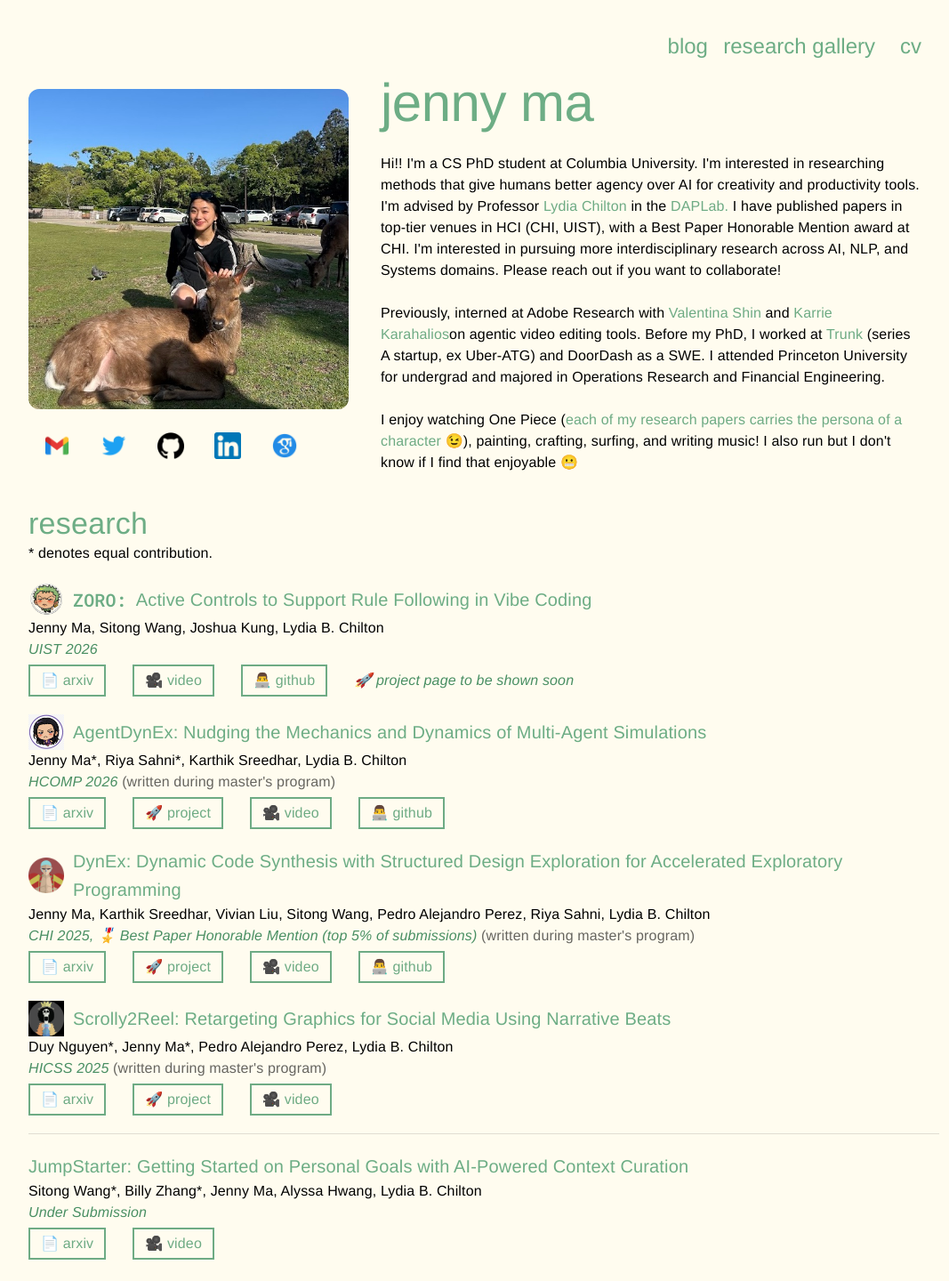
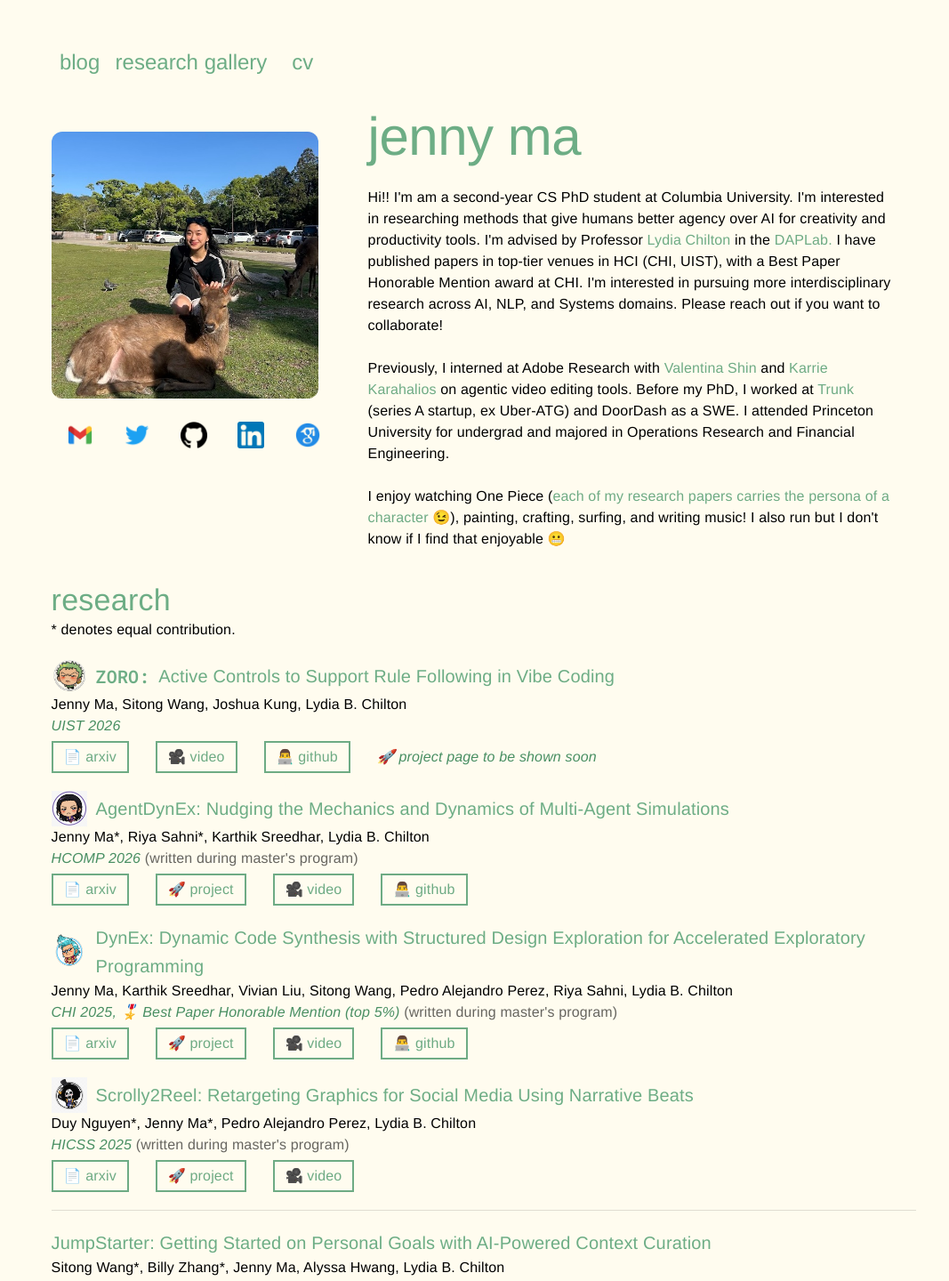
Before and after one commit to jennygzma/jennygzma.github.io, a React (Create React App) app: page /cv.pdf in a window 1280 px wide. Shown: the top 1440 px of the page at 89% size, without its empty margins (96-1163 px from the left). Built offline with nearby package versions, Linux system fonts and the light colour scheme.

Commit message:
small things

```diff
--- a/src/App.js
+++ b/src/App.js
@@ -11,7 +11,7 @@ function App() {
       <Stack
         spacing="12px"
         sx={{
-          mx: { xs: "4%", sm: "6%", md: "8%", lg: "10%" },
+          mx: { xs: "6%", sm: "8%", md: "10%", lg: "12%" },
           maxWidth: "100%",
           justifyContent: "center",
           paddingBottom: { xs: "50px", md: "100px" },
--- a/src/components/About.js
+++ b/src/components/About.js
@@ -63,16 +63,16 @@ export default function About() {
           width: { xs: "100%", sm: "95%", md: "98%" },
           margin: { xs: "0 auto", md: 0 },
           rowGap: { xs: 3, sm: 4, md: 0 },
-          columnGap: { xs: 0, md: "36px" },
+          columnGap: { xs: 0, md: "56px" },
         }}
       >
         <Stack
           spacing={"10px"}
           sx={{
-            width: { xs: "100%", sm: "85%", md: "360px" },
-            maxWidth: { xs: "250px", md: "360px" },
+            width: { xs: "100%", sm: "85%", md: "300px" },
+            maxWidth: { xs: "250px", md: "340px" },
             alignItems: { xs: "center", md: "flex-start" },
-            pt: { xs: 0, sm: 0, md: "20px", lg: "20px", xl: "20px" },
+            pt: { xs: 0, sm: 0, md: "30px", lg: "30px", xl: "30px" },
             flexShrink: 0,
           }}
         >
@@ -173,7 +173,7 @@ export default function About() {
         >
           <Typography variant="h2">jenny ma</Typography>
           <Typography variant="body1">
-            Hi!! I'm a CS PhD student at Columbia University. I'm interested in
+            Hi!! I'm am a second-year CS PhD student at Columbia University. I'm interested in
             researching methods that {" "} give humans better agency over AI
             for creativity and productivity tools. I'm advised by Professor{" "}
             <a
@@ -199,15 +199,14 @@ export default function About() {
             collaborate!
             <br />
             <br />
-            Previously, interned at Adobe Research with{" "}
+            Previously, I interned at Adobe Research with{" "}
             <a href="https://hishin.github.io/" className="link">
               Valentina Shin
             </a>{" "}
             and{" "}
             <a href="https://karriekarahalios.com/" className="link">
               Karrie Karahalios
-            </a>
-            on agentic video editing tools. Before my PhD, I worked at
+            </a>  on agentic video editing tools. Before my PhD, I worked at
             <a href="https://trunk.io/" className="link">
               {" "}
               Trunk
--- a/src/components/Header.js
+++ b/src/components/Header.js
@@ -9,15 +9,16 @@ export default function Header() {
       direction={{ xs: "column", sm: "column", md: "row" }}
       spacing={{ xs: 2, sm: 3, md: 5 }}
       sx={{
-        justifyContent: "flex-end",
-        alignItems: { xs: "center", md: "flex-start" },
-        paddingTop: { xs: "24px", sm: "28px", md: "36px" },
-        paddingBottom: { xs: "0px", md: "0px" },
+        justifyContent: "flex-start",
+        alignItems: "flex-start",
+        paddingTop: { xs: "40px", sm: "44px", md: "54px" },
+        paddingBottom: { xs: "10px", md:
+          "20px" },
       }}
     >
       <Stack
         direction="row"
-        sx={{ alignItems: "center", justifyContent: "flex-end" }}
+        sx={{ alignItems: "center", justifyContent: "flex-start" }}
       >
         {/* <Button
           href="#/experiences"
--- a/src/components/Research.js
+++ b/src/components/Research.js
@@ -1,7 +1,7 @@
 import React from "react";
 import { Stack, Typography, Box, Button, Divider } from "@mui/material";
-import franky from "./assets/franky.png";
-import brook from "./assets/brook.jpg";
+import franky from "./assets/franky2.png";
+import brook from "./assets/brook2.png";
 import robin from "./assets/robin2.png";
 import zoro from "./assets/zoro.png";
 
@@ -149,8 +149,7 @@ export default function Research() {
               </Typography>
               <Typography>
                 <span style={{ fontStyle: "italic", color: "#498f63" }}>
-                  CHI 2025, 🎖️ Best Paper Honorable Mention (top 5% of
-                  submissions)
+                  CHI 2025, 🎖️ Best Paper Honorable Mention (top 5%)
                 </span>
                 <span style={{ color: "rgba(0, 0, 0, 0.6)" }}>
                   {" "}
@@ -286,10 +285,6 @@ export default function Research() {
                   {" "}
                   HICSS 2025
                 </span>
-                <span style={{ color: "rgba(0, 0, 0, 0.6)" }}>
-                  {" "}
-                  (written during master&apos;s program)
-                </span>
               </Typography>
               <Stack direction="row" pt="5px" sx={researchLinkRowSx}>
                 <Button disableRipple href="https://arxiv.org/abs/2304.08551">
```
Also changed, not shown: src/components/assets/brook2.png (added), src/components/assets/franky2.png (added).
